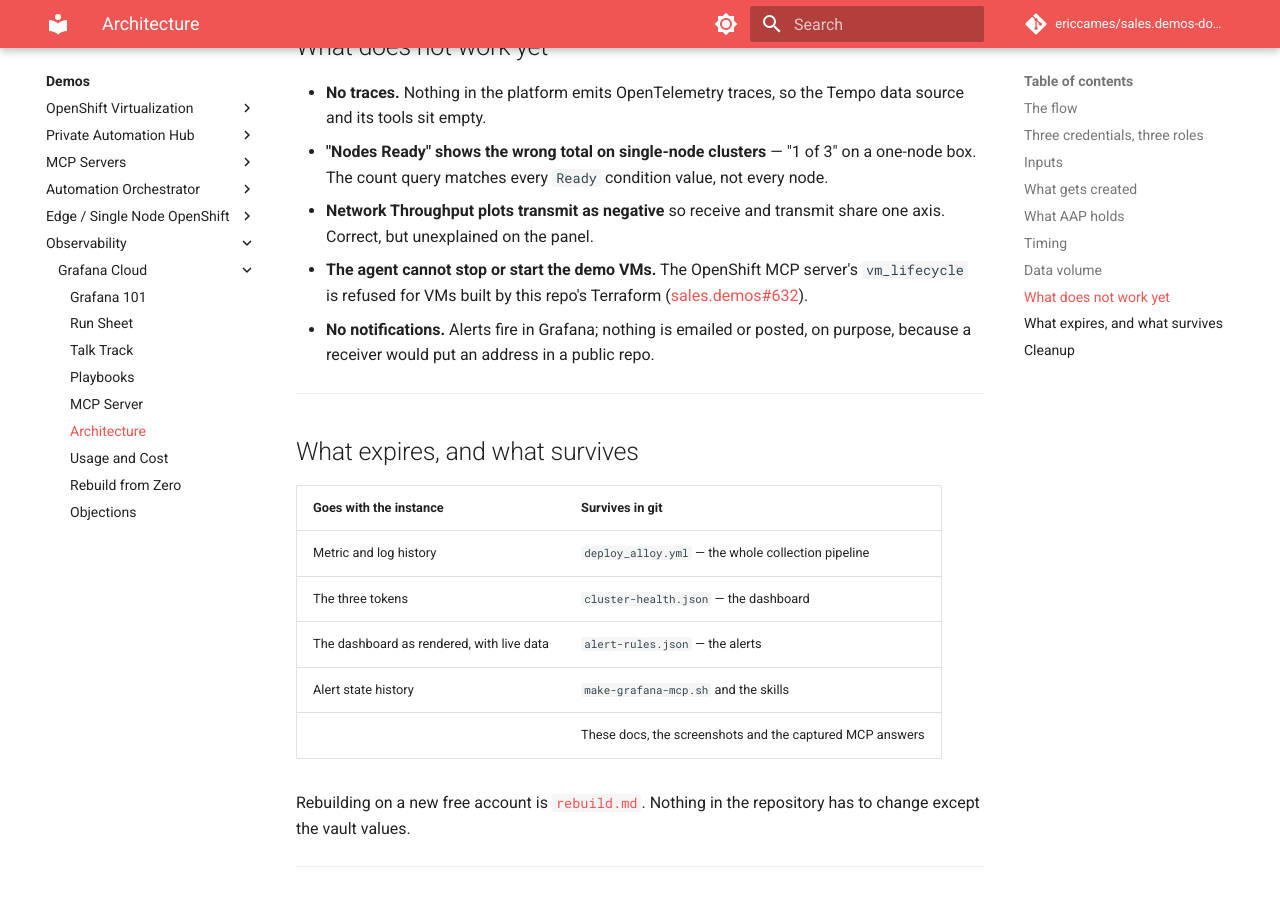
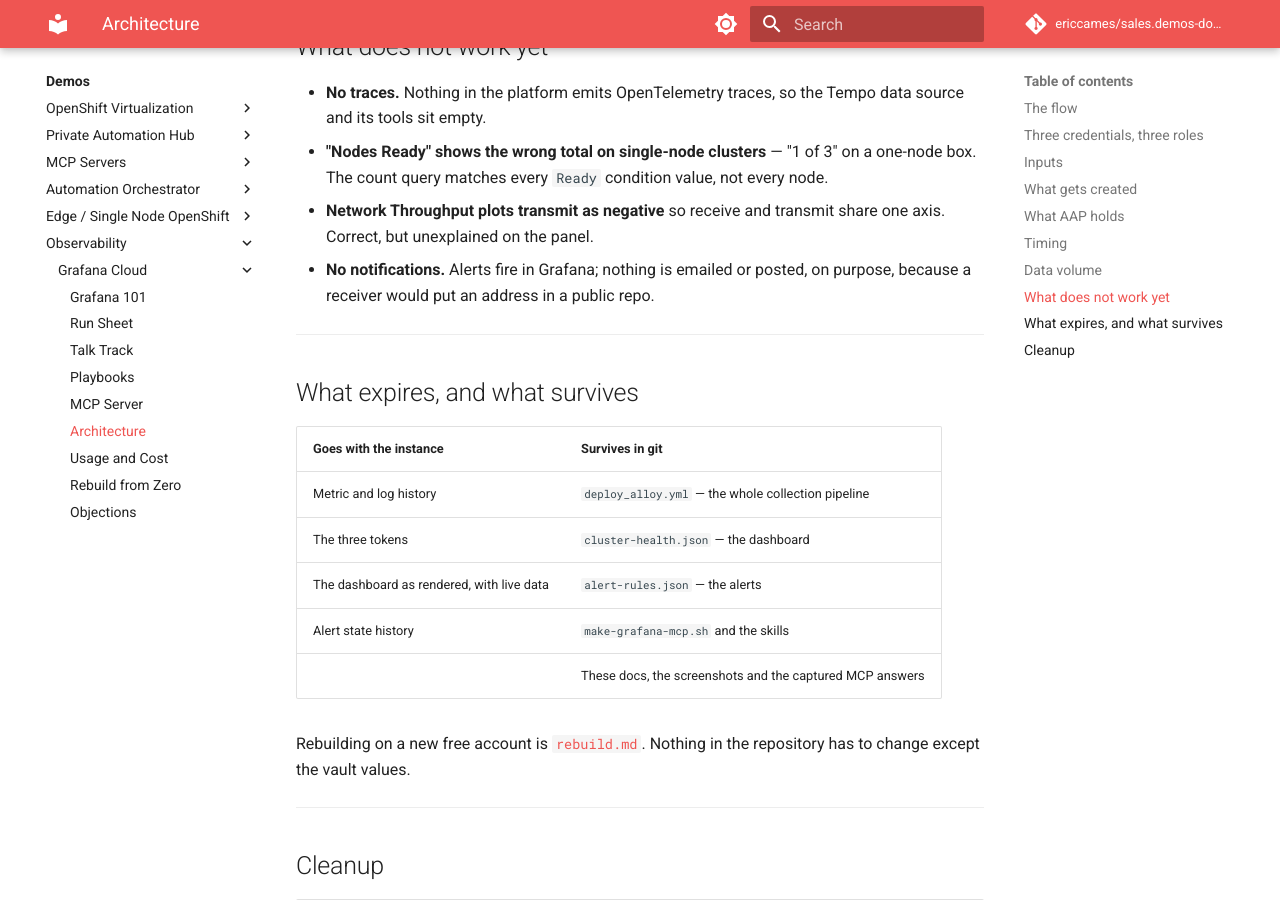
Before and after one commit to ericcames/sales.demos-docs, an MkDocs documentation site: the page built from docs/demos/observability/grafana/architecture.md, in a window 1280 px wide and 900 px high, scrolled down 4077 px. Built offline with MkDocs 1.6.1 and Material for MkDocs 9.7.7, drawn with Linux system fonts in a browser that asks for light colours; comment, search, counter and statistics services are not loaded.

Commit message:
docs: drop the MCP VM stop/start limitation, fixed by ericcames/sales.demos#632
Co-Authored-By: Claude Opus 5 <noreply@anthropic.com>

```diff
--- a/docs/demos/observability/grafana/architecture.md
+++ b/docs/demos/observability/grafana/architecture.md
@@ -161,9 +161,6 @@ Detail and reduction options: [`usage-and-cost.md`](usage-and-cost.md).
   every node.
 - **Network Throughput plots transmit as negative** so receive and transmit
   share one axis. Correct, but unexplained on the panel.
-- **The agent cannot stop or start the demo VMs.** The OpenShift MCP server's
-  `vm_lifecycle` is refused for VMs built by this repo's Terraform
-  ([sales.demos#632](https://github.com/ericcames/sales.demos/issues/632)).
 - **No notifications.** Alerts fire in Grafana; nothing is emailed or posted,
   on purpose, because a receiver would put an address in a public repo.
 
```
